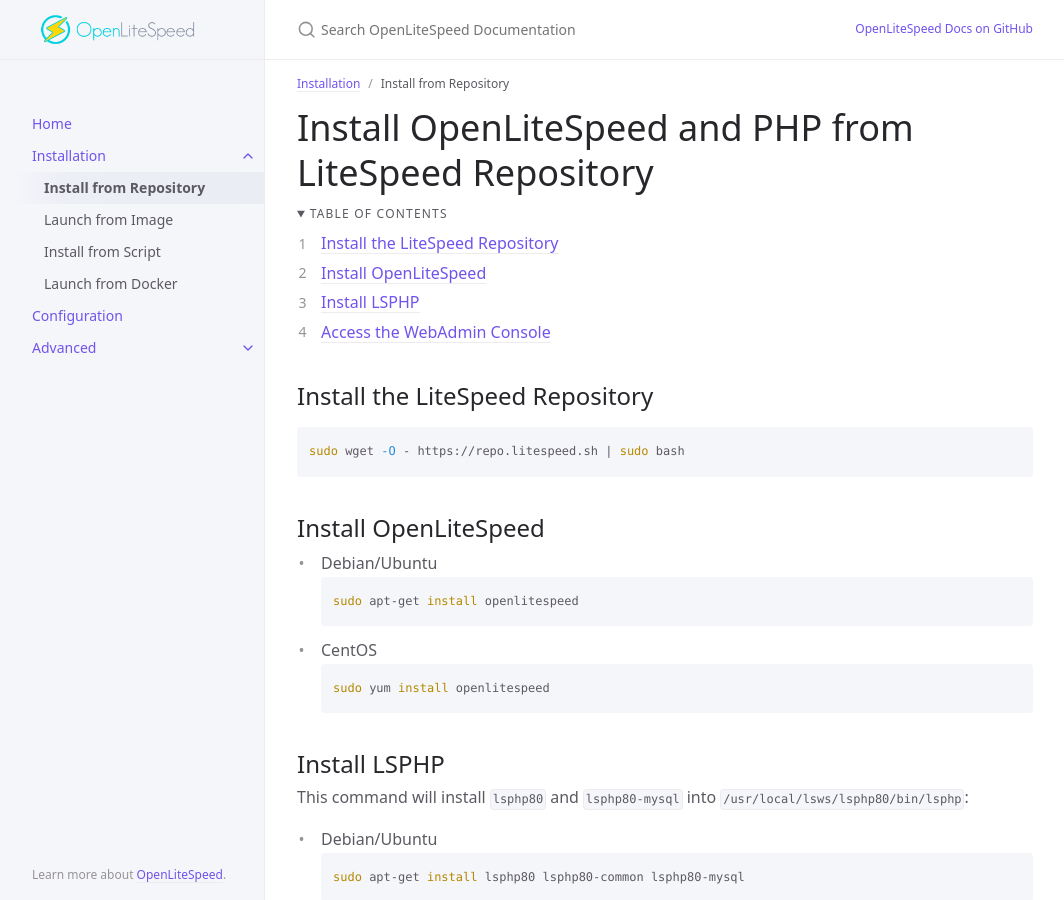
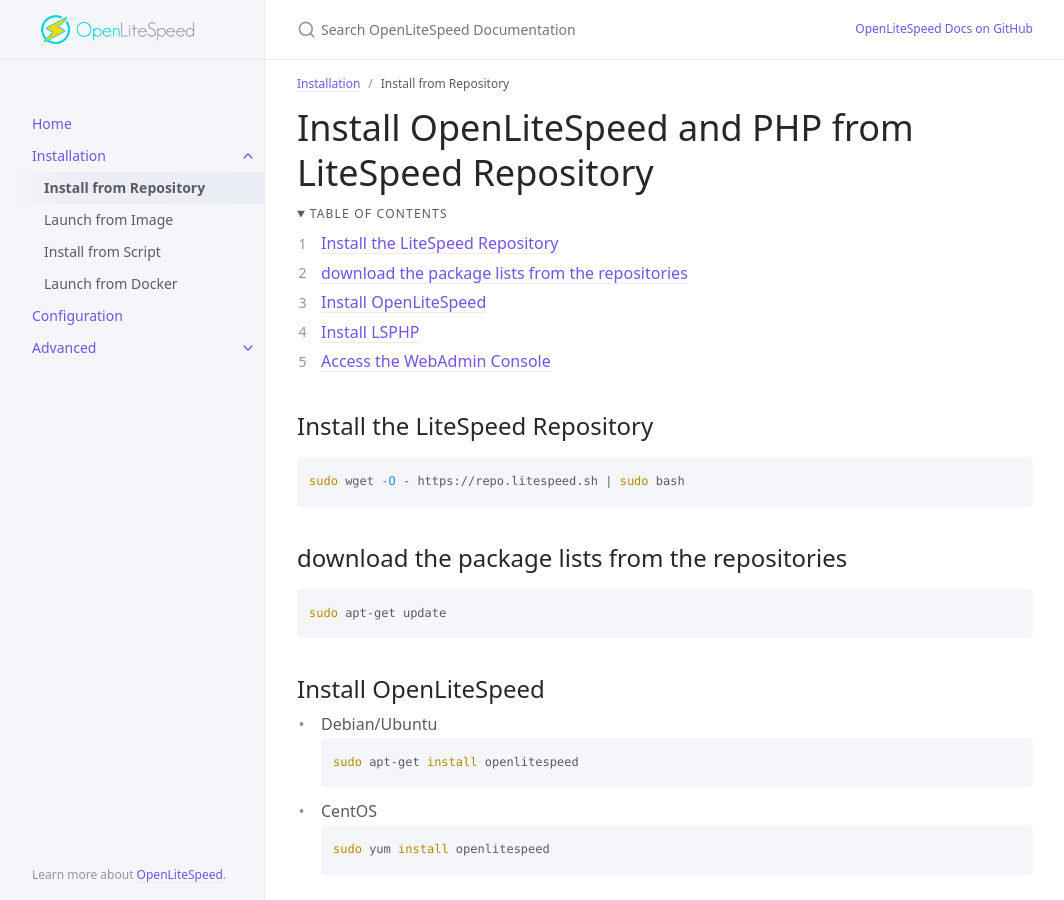
Before and after one commit to litespeedtech/openlitespeed-doc, a Jekyll site: the page built from docs/installation/installation-repo.md, in a window 1280 px wide and 900 px high. Shown: the whole window, without its empty margins (107-1171 px from the left). Built offline with Jekyll 4.4.1, drawn with Linux system fonts in a browser that asks for light colours.

Commit message:
Update installation-repo.md

````diff
--- a/docs/installation/installation-repo.md
+++ b/docs/installation/installation-repo.md
@@ -23,6 +23,11 @@ permalink: /installation/repo
 
 ```bash
 sudo wget -O - https://repo.litespeed.sh | sudo bash
+```
+
+## download the package lists from the repositories
+```bash
+sudo apt-get update
 ```
 
 ## Install OpenLiteSpeed
````
